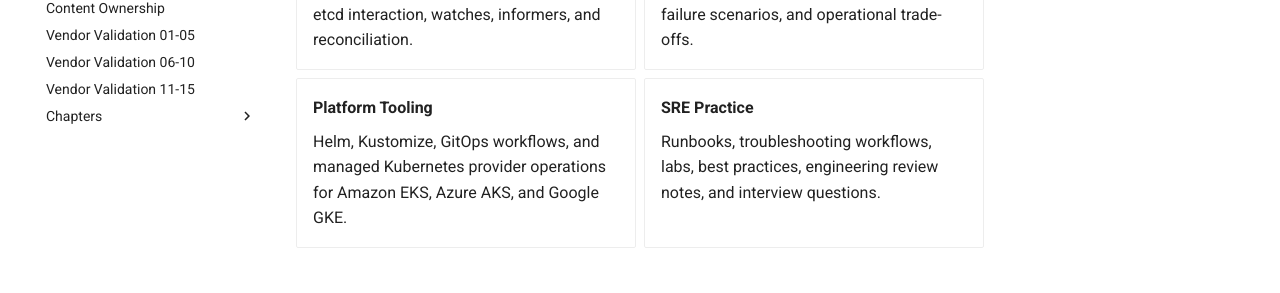
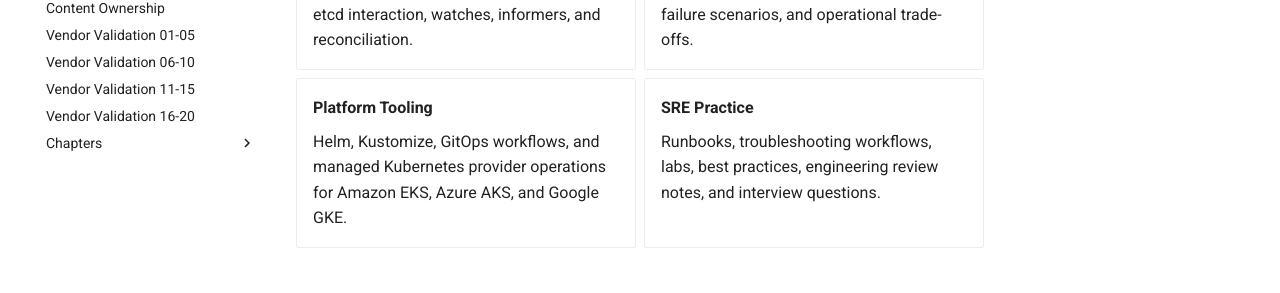
Before and after one commit to sssamant21/sre-academy, an MkDocs documentation site: the page built from docs/index.md, in a window 1280 px wide. Shown: the part 489-782 px from the top of the page. Built offline with MkDocs 1.6.1 and Material for MkDocs 9.7.7, drawn with Linux system fonts in a browser that asks for light colours; comment, search, counter and statistics services are not loaded.

Commit message:
docs(snowflake): link Chapters 16-20 validation record

```diff
--- a/mkdocs.yml
+++ b/mkdocs.yml
@@ -116,6 +116,7 @@ nav:
       - Vendor Validation 01-05: books/snowflake/validation/chapter-01-05.md
       - Vendor Validation 06-10: books/snowflake/validation/chapter-06-10.md
       - Vendor Validation 11-15: books/snowflake/validation/chapter-11-15.md
+      - Vendor Validation 16-20: books/snowflake/validation/chapter-16-20.md
       - Chapters:
           - "Chapter 01 - Introduction to Snowflake & Enterprise Architecture": books/snowflake/chapter-01/README.md
           - "Chapter 02 - Snowflake Architecture: Internal Design and Platform Components": books/snowflake/chapter-02/README.md
```
